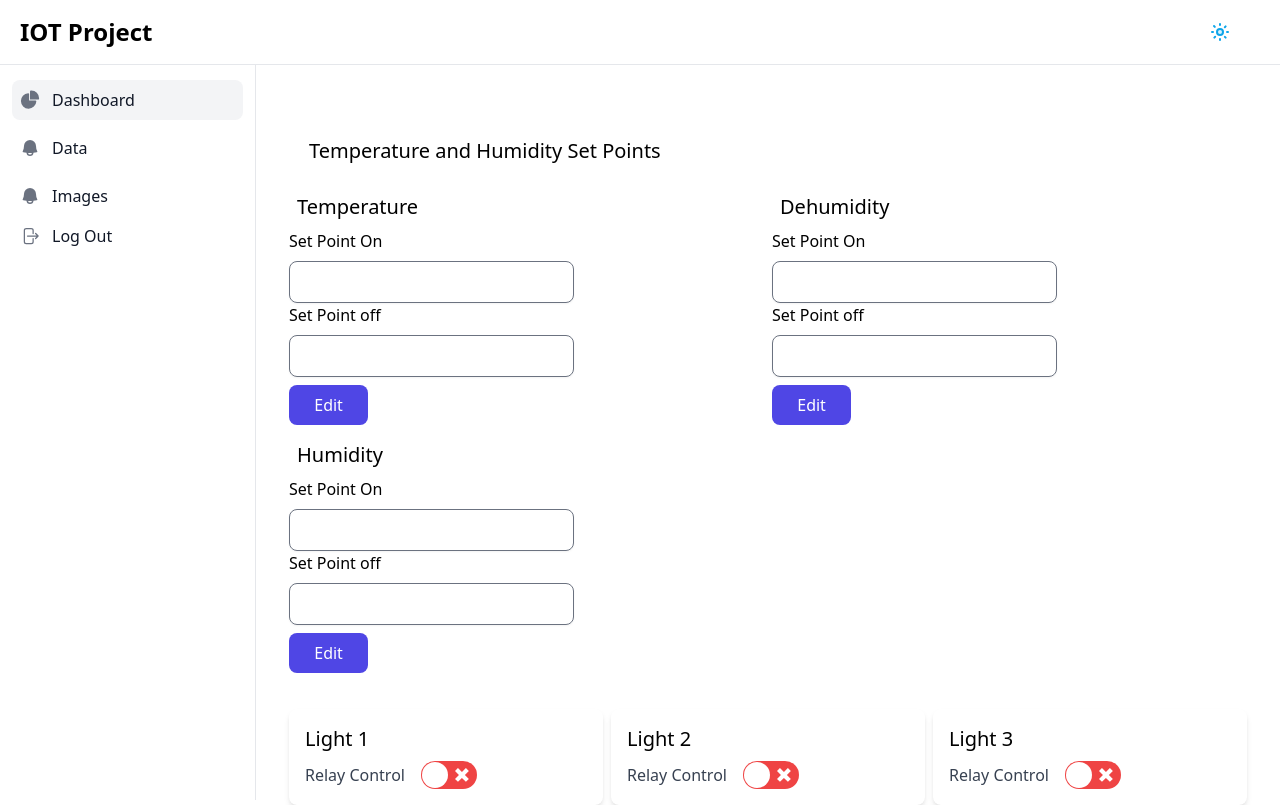
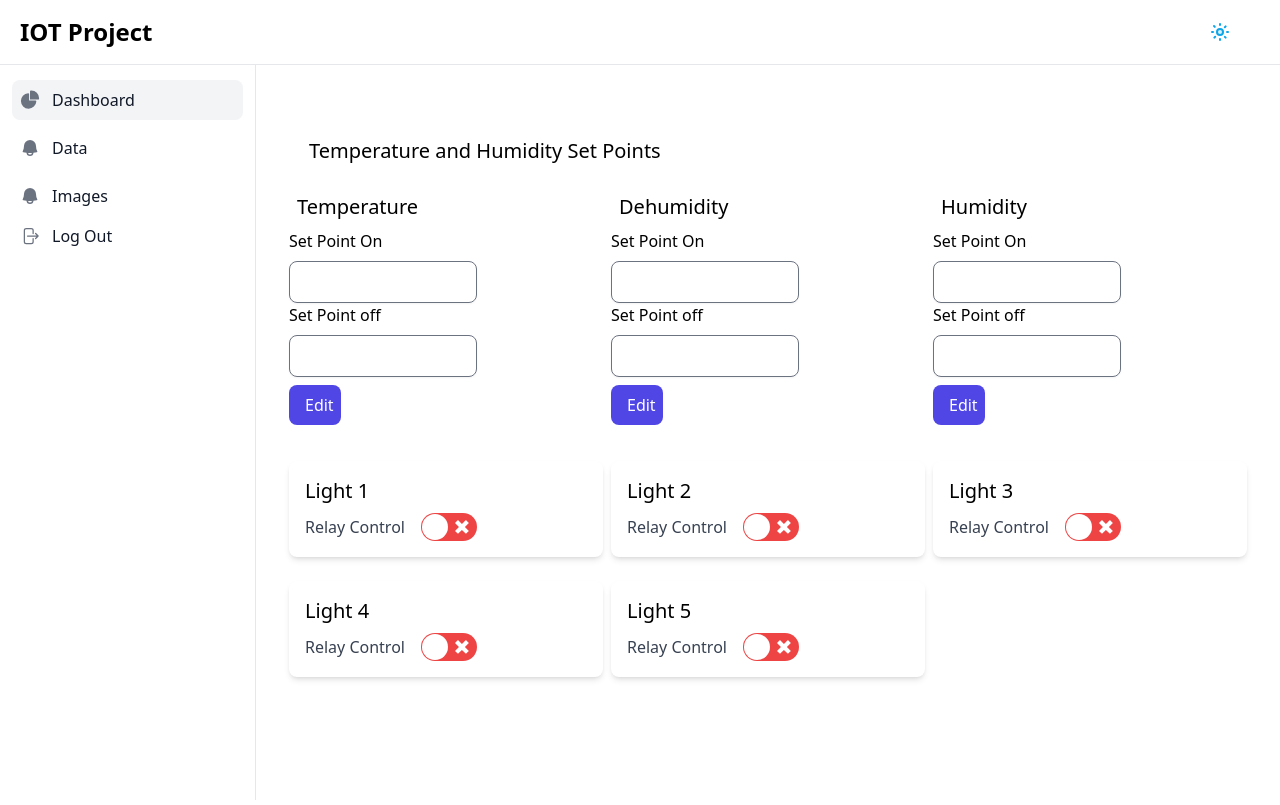
Before and after one commit to Saipreetham0/iotproject, a Next.js app: page /dashboard in a window 1280 px wide. Shown: the top 805 px of the page. Built offline with nearby package versions, Linux system fonts and the light colour scheme; no server answers; the database is empty; what tailwindcss-dark-mode would draw is missing.

Commit message:
Dashboard Updated

```diff
--- a/app/components/EditValue/index.js
+++ b/app/components/EditValue/index.js
@@ -243,7 +243,7 @@ const SetPointEdit = () => {
 
   return (
     <div>
-      <div className="grid grid-cols-1 xl:grid-cols-2 mt-5 gap-2">
+      <div className="grid grid-cols-1 xl:grid-cols-3 mt-5 gap-2">
         {/* Temperature */}
         <div>
           <h2 className="text-xl font-medium m-2 ">Temperature</h2>
--- a/app/components/sensorsData/index.js
+++ b/app/components/sensorsData/index.js
@@ -67,7 +67,9 @@ const Sensor = () => {
           </h2>
           <h2 className="text-xl font-medium m-4 ">📊 Dashboard</h2>
 
-          <h3>Last Update : {sensorData.timestamp}</h3>
+          <h3 className="text-sl font-medium m-4">
+            Last Update : {sensorData.timestamp}
+          </h3>
 
           <div className="grid grid-cols-2 xl:grid-cols-4 gap-4 mb-4">
             <SensorBox
```
